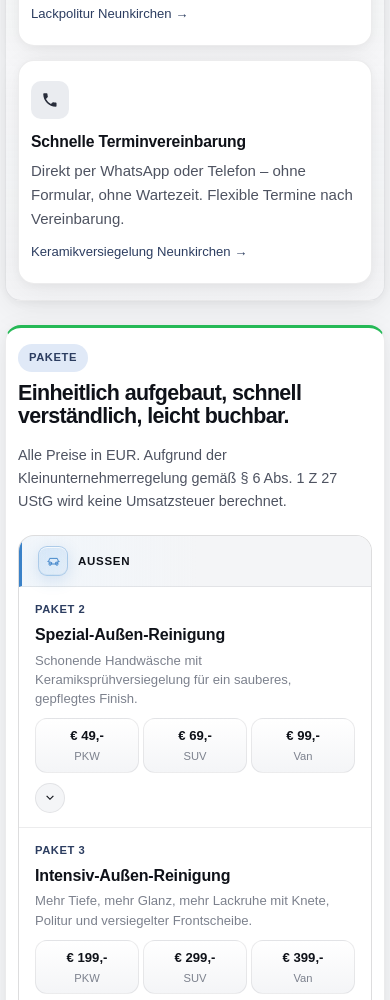
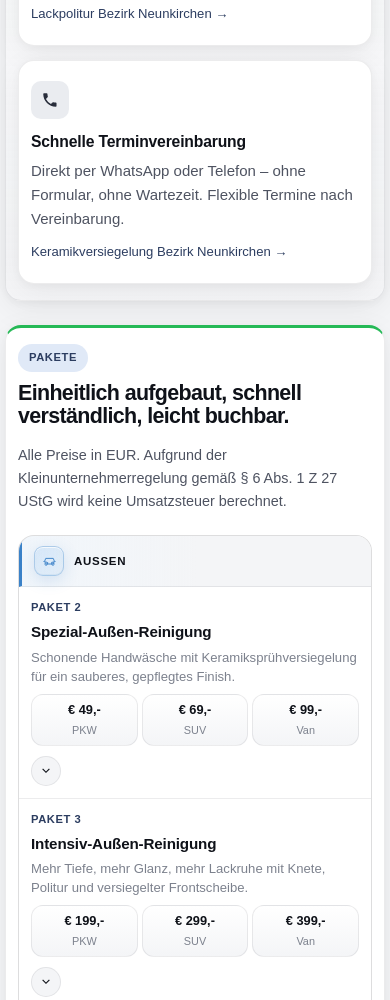
Before and after one commit to DevLightning/cornel-detailing, a plain HTML site: page index.html in a window 390 px wide. Shown: the part 1196-2196 px from the top of the page. Drawn offline with Linux system fonts and the light colour scheme.

Commit message:
Add files via upload

```diff
--- a/index.html
+++ b/index.html
@@ -389,7 +389,7 @@
                 Zwei- und dreistufige Politur zur Kratzerentfernung sowie
                 Keramikversiegelung mit bis zu 60 Monaten Standzeit.
               </p>
-              <a class="value-card-link" href="lackpolitur-neunkirchen.html">Lackpolitur Neunkirchen →</a>
+              <a class="value-card-link" href="lackpolitur-neunkirchen.html">Lackpolitur Bezirk Neunkirchen →</a>
             </article>
 
             <article class="value-card">
@@ -403,7 +403,7 @@
                 Direkt per WhatsApp oder Telefon – ohne Formular,
                 ohne Wartezeit. Flexible Termine nach Vereinbarung.
               </p>
-              <a class="value-card-link" href="keramikversiegelung-neunkirchen.html">Keramikversiegelung Neunkirchen →</a>
+              <a class="value-card-link" href="keramikversiegelung-neunkirchen.html">Keramikversiegelung Bezirk Neunkirchen →</a>
             </article>
           </div>
         </section>
--- a/script.js
+++ b/script.js
@@ -286,6 +286,46 @@ const reviews = [
     rating: 5,
     text: "Professionell und schnell 👍",
     date: "vor 2 Tagen",
+  },
+  {
+    name: "Stefan Gruber",
+    initial: "S",
+    color: "#7c5cbf",
+    rating: 5,
+    text: "Absolute Empfehlung! Mein BMW sah nach der Keramikversiegelung aus wie frisch aus dem Showroom. Man merkt sofort, dass hier jemand mit echter Leidenschaft arbeitet – jedes Detail stimmt.",
+    date: "vor 1 Woche",
+  },
+  {
+    name: "Anna Berger",
+    initial: "A",
+    color: "#e07c3b",
+    rating: 5,
+    text: "Super zufrieden mit der Innenreinigung! Der Geruch war weg, alles makellos sauber. Habe meinen Golf noch nie so frisch erlebt. Preis-Leistung ist wirklich top.",
+    date: "vor 2 Wochen",
+  },
+  {
+    name: "Thomas Reiter",
+    initial: "T",
+    color: "#2196a8",
+    rating: 5,
+    text: "Hatte einen hartnäckigen Kratzer im Lack – nach der Politur kaum noch zu sehen. Saubere Arbeit, pünktlich, unkomplizierte Terminvereinbarung per WhatsApp. Gerne wieder!",
+    date: "vor 3 Wochen",
+  },
+  {
+    name: "Markus Hofer",
+    initial: "M",
+    color: "#c84b7a",
+    rating: 5,
+    text: "Komplettaufbereitung innen und außen – Ergebnis war beeindruckend. Mein Auto ist 8 Jahre alt und sieht jetzt wieder richtig gut aus. Danke für die tolle Arbeit!",
+    date: "vor 1 Monat",
+  },
+  {
+    name: "Lisa Stangl",
+    initial: "L",
+    color: "#3b8a4f",
+    rating: 5,
+    text: "Sehr professionell und gewissenhaft. Ich bin extra aus Ternitz hergefahren und es hat sich definitiv gelohnt. Das Auto glänzt wie am ersten Tag. Vielen Dank!",
+    date: "vor 1 Monat",
   },
 ];
 
--- a/styles.css
+++ b/styles.css
@@ -921,19 +921,32 @@ body::after {
   margin-top: 32px;
   -webkit-mask-image: linear-gradient(90deg, transparent 0%, black 8%, black 92%, transparent 100%);
   mask-image: linear-gradient(90deg, transparent 0%, black 8%, black 92%, transparent 100%);
+  -webkit-transform: translateZ(0);
+  transform: translateZ(0);
 }
 .reviews-marquee:hover .reviews-track { animation-play-state: paused; }
+@media (hover: none) {
+  .reviews-marquee:hover .reviews-track { animation-play-state: running; }
+}
 
 .reviews-track {
   display: flex;
   gap: 16px;
   width: max-content;
   animation: reviews-scroll 40s linear infinite;
+  will-change: transform;
+  -webkit-transform: translateZ(0);
+  transform: translateZ(0);
 }
 
 @keyframes reviews-scroll {
   from { transform: translateX(0); }
   to   { transform: translateX(-50%); }
+}
+
+@-webkit-keyframes reviews-scroll {
+  from { -webkit-transform: translateX(0); }
+  to   { -webkit-transform: translateX(-50%); }
 }
 
 /* Individual card */
@@ -1883,14 +1896,21 @@ body::after {
   .preview-panel-actions .button, .package-content-actions .button { width: 100%; }
 
   .button { height: 48px; }
-  .pkg-row-summary { flex-wrap: wrap; padding: 14px 16px; gap: 10px; }
+  .pkg-row-summary { flex-wrap: wrap; padding: 14px 16px; gap: 8px 10px; align-items: flex-start; }
   .pkg-row-icon { display: none; }
-  .pkg-row-prices { width: 100%; gap: 4px; }
-  .pkg-price { flex: 1; min-width: 0; padding: 6px 6px; }
-  .pkg-price strong { font-size: 0.82rem; }
+  .pkg-row-info { flex: 1 1 0; min-width: 0; overflow: hidden; }
+  .pkg-row-info h3 { font-size: 0.95rem; overflow-wrap: break-word; word-break: break-word; white-space: normal; }
+  .pkg-row-teaser { overflow-wrap: break-word; word-break: break-word; white-space: normal; }
+  .pkg-row-prices { width: 100%; gap: 4px; flex-wrap: wrap; }
+  .pkg-price { flex: 1 1 70px; min-width: 0; padding: 6px 4px; }
+  .pkg-price strong { font-size: 0.8rem; white-space: nowrap; overflow: hidden; text-overflow: ellipsis; }
+  .pkg-price span { font-size: 0.68rem; }
+  .pkg-toggle { align-self: flex-start; margin-top: 2px; flex-shrink: 0; }
   .pkg-items { padding: 12px 16px 16px; }
   .pkg-items ul { grid-template-columns: 1fr; }
+  .pkg-items ul li { overflow-wrap: break-word; word-break: break-word; }
   .pkg-group-header { padding: 10px 16px; }
+  .pkg-group-name { white-space: normal; overflow-wrap: break-word; }
   .cta-meta { grid-template-columns: 1fr; }
   .gallery-hero-stats { gap: 6px; }
   .gallery-stat { padding: 12px 18px; min-width: 80px; }
@@ -1908,6 +1928,10 @@ body::after {
   .section, .preview-panel, .cta-card, .value-card, .legal-card {
     padding-left: 12px; padding-right: 12px;
   }
+  .pkg-row-summary { padding: 12px 12px; }
+  .pkg-items { padding: 10px 12px 14px; }
+  .pkg-group-header { padding: 10px 12px; }
+  .pkg-price { padding: 5px 4px; }
   .gallery-tile--wide, .gallery-tile--tall, .gallery-tile--square,
   .gallery-tile--full { min-height: 200px; }
   .media-overlay { padding: 12px; }
```
